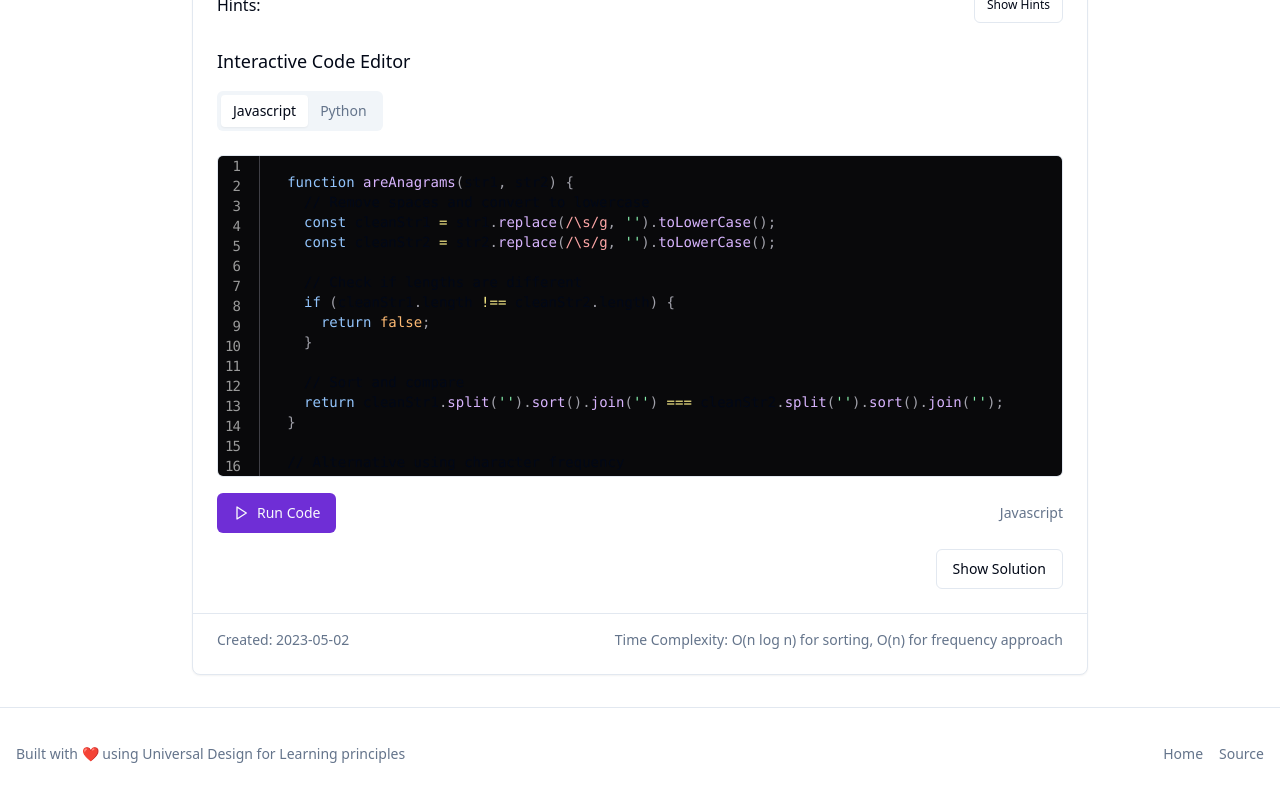
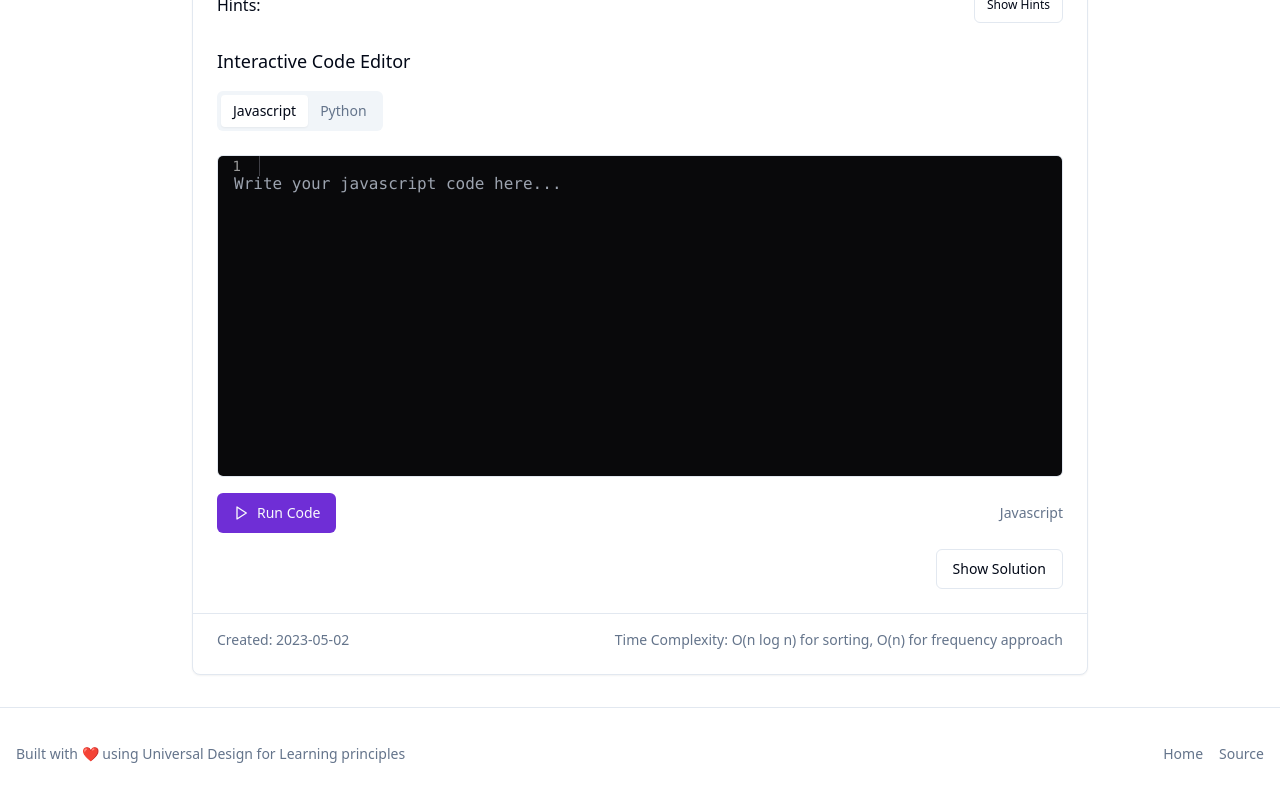
Before and after one commit to Mrbrianojee/code-canvas-udl-quest, a React (Vite) app: page /challenge/anagram-checker in a window 1280 px wide. Shown: the part 919-1719 px from the top of the page. Built offline with nearby package versions, Linux system fonts and the light colour scheme.

Commit message:
Empty code editor on load
The code editor should be empty of code from the outset. Code can be either copied in from a solution or manually typed in.

```diff
--- a/src/components/ExecutableCodeEditor.tsx
+++ b/src/components/ExecutableCodeEditor.tsx
@@ -27,17 +27,17 @@ const ExecutableCodeEditor = ({
   language,
   showSolutionProp = false
 }: ExecutableCodeEditorProps) => {
-  // Start with the initial code as a starting point for the editor
-  const [code, setCode] = useState(initialCode || "");
+  // Start with empty code instead of initialCode
+  const [code, setCode] = useState("");
   const [output, setOutput] = useState("");
   const [isExecuting, setIsExecuting] = useState(false);
 
   const isPythonLanguage = language.toLowerCase() === "python";
   const { pyodide, pyodideReady, pyodideLoading } = usePyodide(isPythonLanguage);
 
-  // Initialize with initialCode when language changes
+  // Reset to empty code when language changes, not initialCode
   useEffect(() => {
-    setCode(initialCode || "");
+    setCode("");
 
     // Ensure Prism is ready for the new language
     setTimeout(() => {
@@ -47,7 +47,7 @@ const ExecutableCodeEditor = ({
         console.error("Error highlighting after language change:", error);
       }
     }, 50);
-  }, [language, initialCode]);
+  }, [language]);
 
   const handleExecute = async () => {
     setIsExecuting(true);
@@ -114,7 +114,8 @@ const ExecutableCodeEditor = ({
   // Copy solution to clipboard
   const copySolutionToClipboard = () => {
     navigator.clipboard.writeText(initialCode);
-    toast.success("Solution copied to clipboard");
+    setCode(initialCode);
+    toast.success("Solution copied to clipboard and applied to editor");
   };
 
   return (
```
